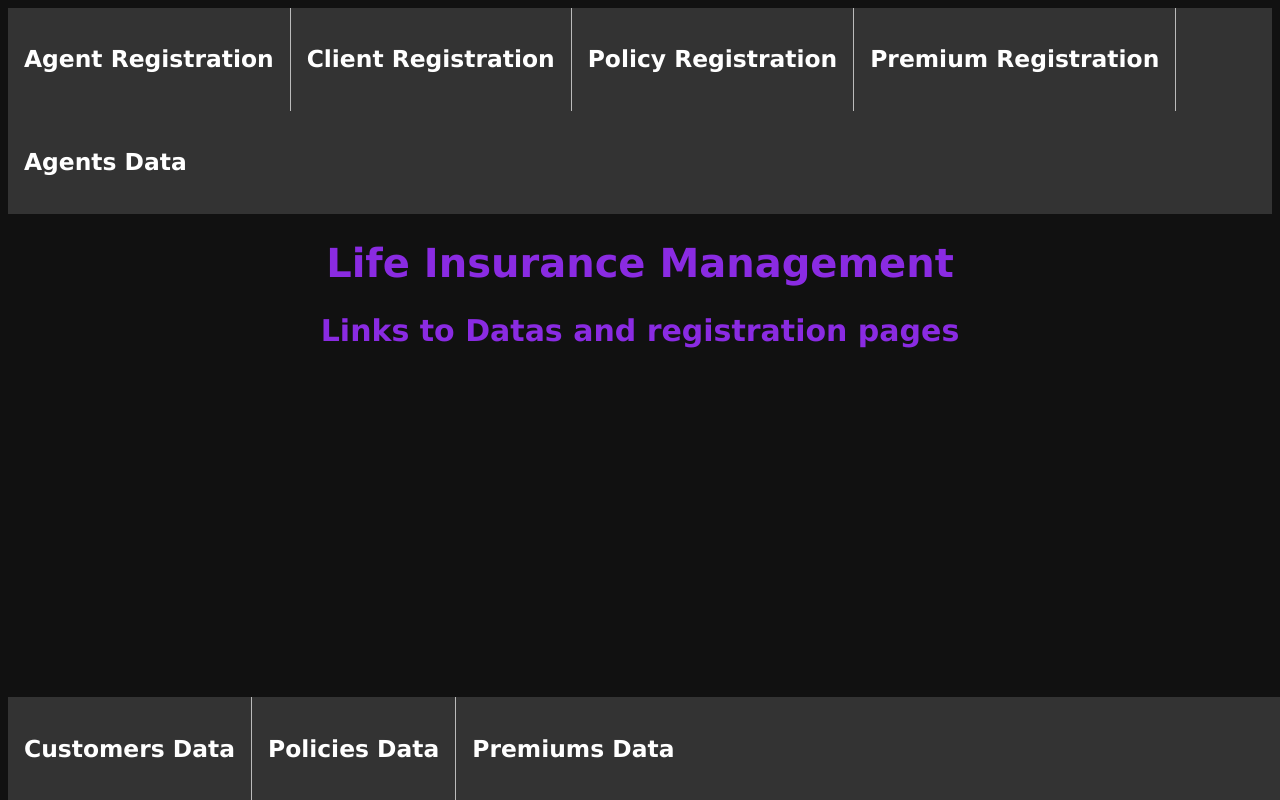
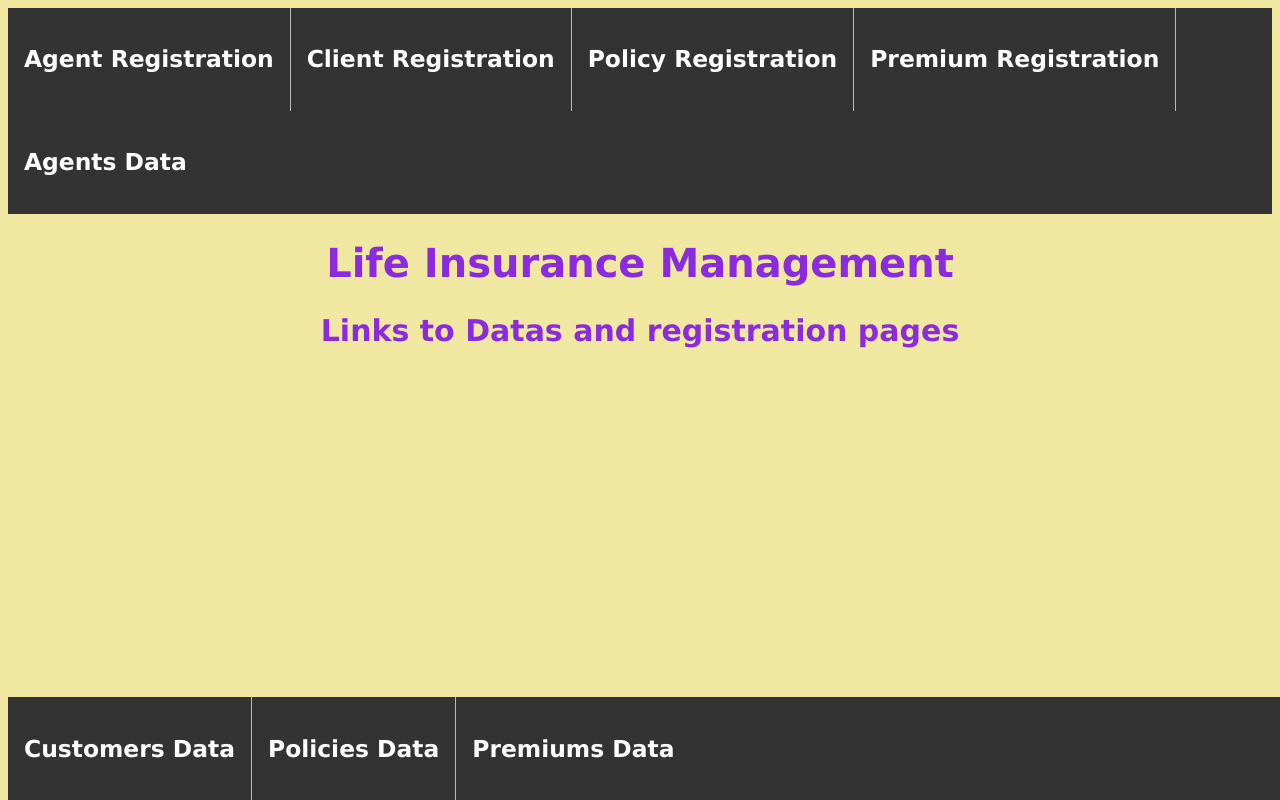
Before and after one commit to spoo-14/dbms-project-insurance, a PHP site: page / in a window 1280 px wide. Run offline with PHP 8.4, Linux system fonts and the light colour scheme.

Commit message:
Update registration.css

```diff
--- a/registration.css
+++ b/registration.css
@@ -10,7 +10,7 @@ body {
   color: #8A2BE2;
   font-size: 20px;
   font-family: Verdana, Arial, Helvetica, monospace;
-  background-color: #111;
+  background-color: #F0E8A0;
 }
 
 h2 {
```
